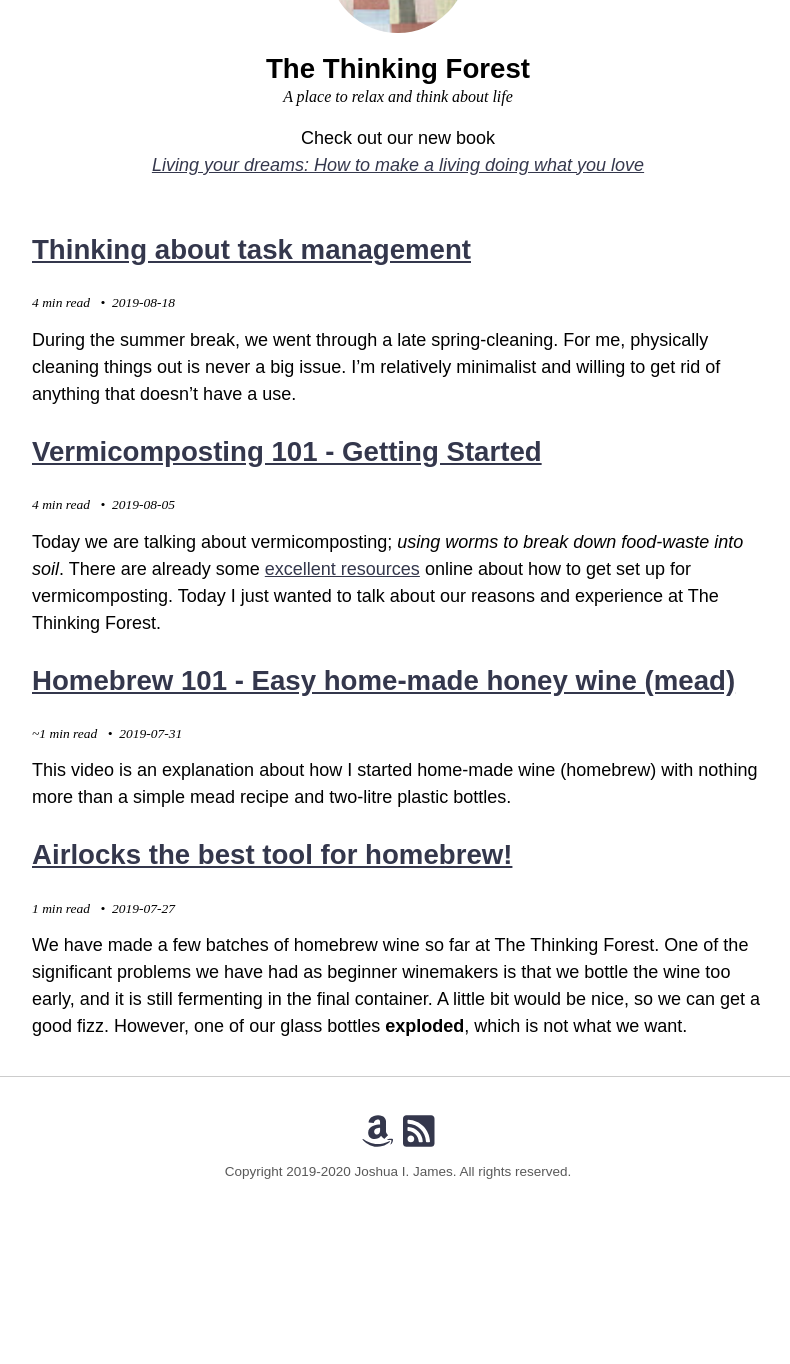
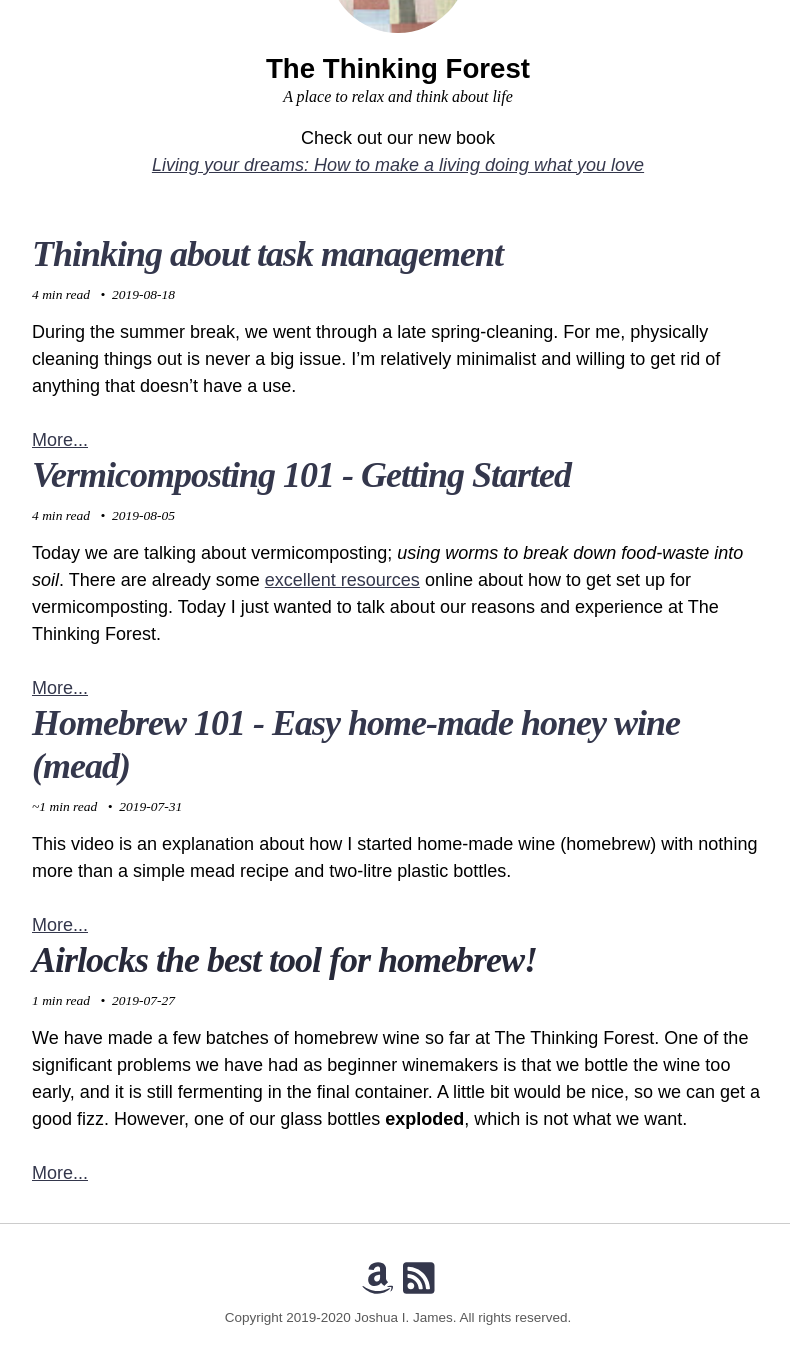
Before and after one commit to jijames/ThinkingForest, a Jekyll site: the page built from index.md, in a window 1280 px wide and 1400 px high, scrolled down 179 px. Shown: the top 1364 px of the window, without its empty margins (242-1032 px from the left). Built offline with Jekyll 4.4.1, drawn with Linux system fonts in a browser that asks for light colours; nearby versions of some CDN libraries; before the commit the page ends 1433 px from its top, so only the background shows below that.

Commit message:
format home

```diff
--- a/_includes/posts-limit.html
+++ b/_includes/posts-limit.html
@@ -2,10 +2,17 @@
 
 {%- for entry in site.posts limit: posts_limit -%}
   <!-- {% include entry.html %} -->
-    <h2><a href="{{ entry.url }}">{{ entry.title }}</a></h2>
+    <h3 class="entry-title p-name">
+      {% if entry.link %}
+        <a class="u-bookmark-of" href="{{ entry.link }}">{{ title }}</a> <a href="{{ entry.url | relative_url }}" rel="bookmark"><span class="link-arrow">&rarr;</span></a>
+      {% else %}
+        <a href="{{ entry.url | relative_url }}" rel="bookmark">{{ title }}</a>
+      {% endif %}
+    </h3>
     <footer class="entry-meta">
         {% if site.read_time %}{% include read-time.html %}{% endif %}
         {% if entry.date %}{% include entry-date.html %}{% endif %}
     </footer>
     {{ entry.excerpt }}
+    <a href="{{ entry.url | relative_url }}" rel="bookmark">More...</a>
 {%- endfor -%}
```
